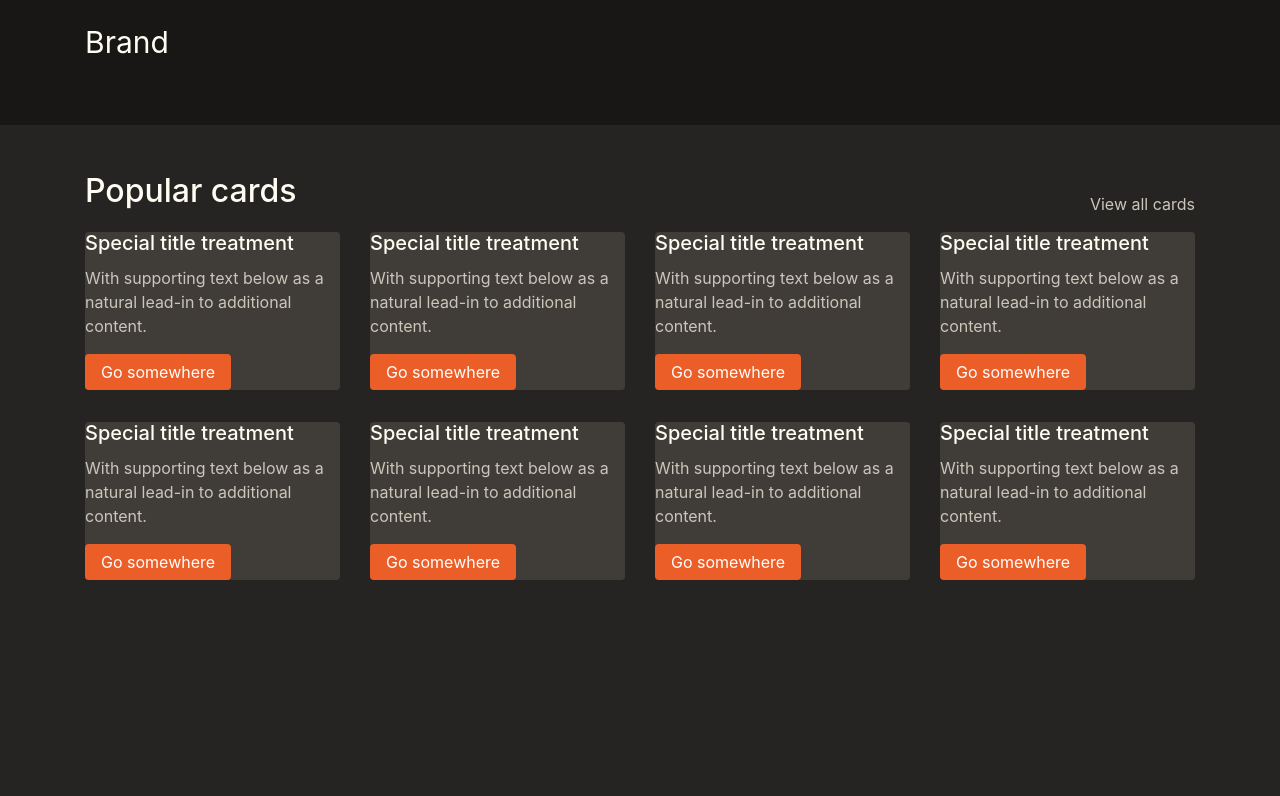
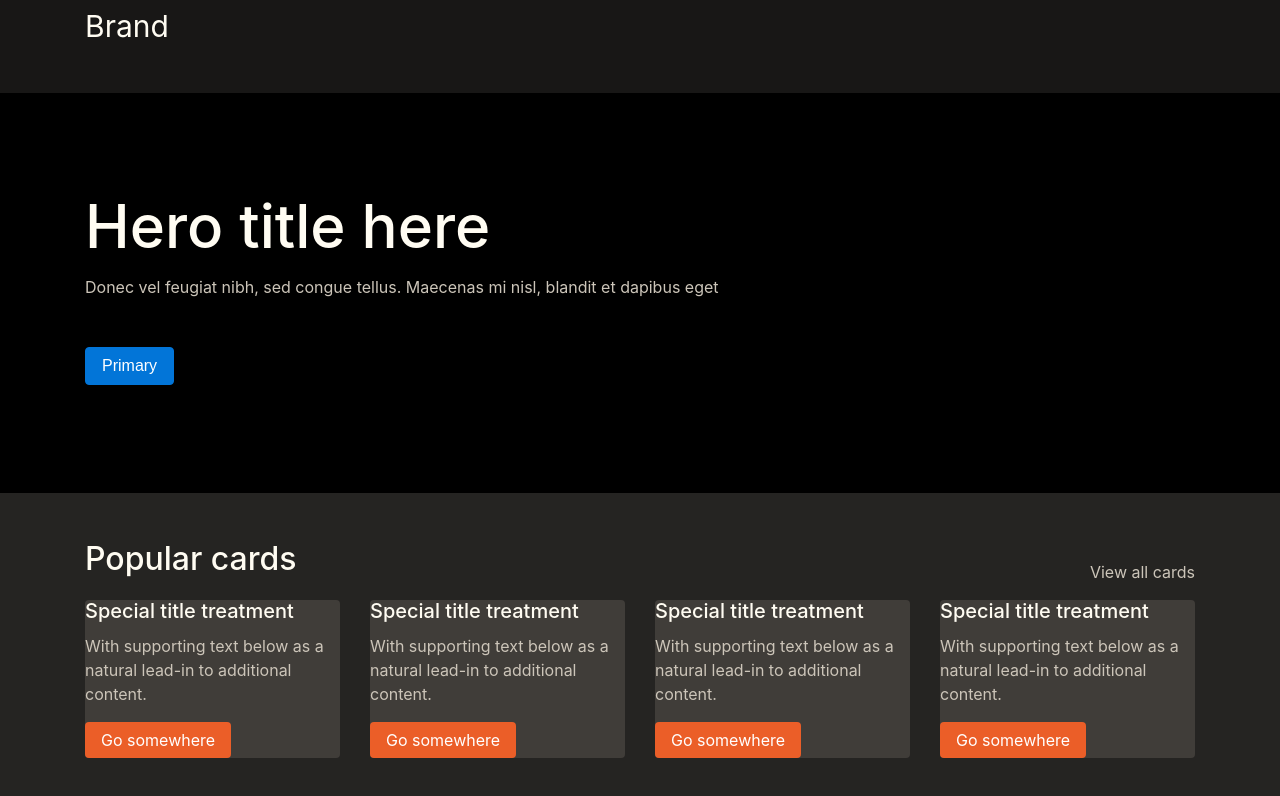
Before and after one commit to arthurbaron/Boot, a plain HTML site: page index.html in a window 1280 px wide. Drawn offline with nearby package versions, Linux system fonts and the light colour scheme.

Commit message:
Hero toegevoegd
Hero toegevoegd met wat kleine CSS3 animaties.

```diff
--- a/css/main.css
+++ b/css/main.css
@@ -12,16 +12,33 @@ color-brown: #403D39;
 color-black: #252422;
 color-orange: #EB5E28;*/
 
+/* Keyframes */
+
+@keyframes slideInFromTop {
+  0% {
+    transform: translateY(25%);
+    opacity: 0;
+
+  }
+  100% {
+    transform: translateY(0);
+    opacity: 1;
+
+  }
+}
+
+
+
 body, html{
     background-color: #252422;
     color:#FFFCF2;
 }
 
 
+/* Header */
 
 .header-main a{
     color: #FFFCF2;
-
 }
 
 a:hover{
@@ -32,7 +49,6 @@ a:hover{
 .header-bg{
     background-color: #181716;
     height: auto;
-    padding: 0.5em 0;
 }
 
 .header-main h2{
@@ -40,11 +56,35 @@ a:hover{
     padding: 0;
 }
 
+/* Hero */
+
+.hero{
+    height: 400px;
+    background-color: #000;
+}
+
+.hero-content{
+    margin-top: 100px;
+}
+
+.hero-content h1{
+    font-size: 60px;
+    animation: 1s ease-out 0s 1 slideInFromTop;
+}
+
+.hero-content p{
+    padding: 0.5em 0 2em 0;
+    color: #ccc5b9;
+    animation: 1s ease-out 0.2s 1 slideInFromTop;
+}
+
+.hero-content .btn-primary{
+}
 
 /* Navigation*/
 
 .navbar{
-    padding-left: 0;
+    padding: 0;
 }
 
 .navbar-brand{
@@ -86,8 +126,8 @@ a:hover{
     background-color: #403D39;
     margin: 1em 0;
     border: 0;
+
 }
-
 .card-text{
     color: #CCC5B9;
 }
@@ -95,8 +135,10 @@ a:hover{
 .card .btn-primary {
     background-color: #EB5E28;
     border: none;
+    transition: transform 0.3s ease-out;
 }
 
 .card .btn-primary:hover{
     background-color: #C14D21;
+        transform: translate(0px, -2px);
 }
--- a/index.html
+++ b/index.html
@@ -28,6 +28,16 @@
                     </div>
                   </div>
                </nav>
+            </div>
+        </div>
+    </div>
+
+    <div class="container-fluid hero">
+        <div class="row">
+            <div class="container hero-content">
+                <h1>Hero title here</h1>
+                <p>Donec vel feugiat nibh, sed congue tellus. Maecenas mi nisl, blandit et dapibus eget</p>
+                <button type="button" class="btn btn-primary">Primary</button>
             </div>
         </div>
     </div>
@@ -78,42 +88,6 @@
               </div>
             </div>
           </div>
-          <div class="col-sm-3">
-            <div class="card">
-              <div class="card-body">
-                <h5 class="card-title">Special title treatment</h5>
-                <p class="card-text">With supporting text below as a natural lead-in to additional content.</p>
-                <a href="#" class="btn btn-primary">Go somewhere</a>
-              </div>
-            </div>
-          </div>
-          <div class="col-sm-3">
-            <div class="card">
-              <div class="card-body">
-                <h5 class="card-title">Special title treatment</h5>
-                <p class="card-text">With supporting text below as a natural lead-in to additional content.</p>
-                <a href="#" class="btn btn-primary">Go somewhere</a>
-              </div>
-            </div>
-          </div>
-          <div class="col-sm-3">
-            <div class="card">
-              <div class="card-body">
-                <h5 class="card-title">Special title treatment</h5>
-                <p class="card-text">With supporting text below as a natural lead-in to additional content.</p>
-                <a href="#" class="btn btn-primary">Go somewhere</a>
-              </div>
-            </div>
-          </div>
-          <div class="col-sm-3">
-            <div class="card">
-              <div class="card-body">
-                <h5 class="card-title">Special title treatment</h5>
-                <p class="card-text">With supporting text below as a natural lead-in to additional content.</p>
-                <a href="#" class="btn btn-primary">Go somewhere</a>
-              </div>
-            </div>
-          </div>
         </div>
     </div>
 
```
